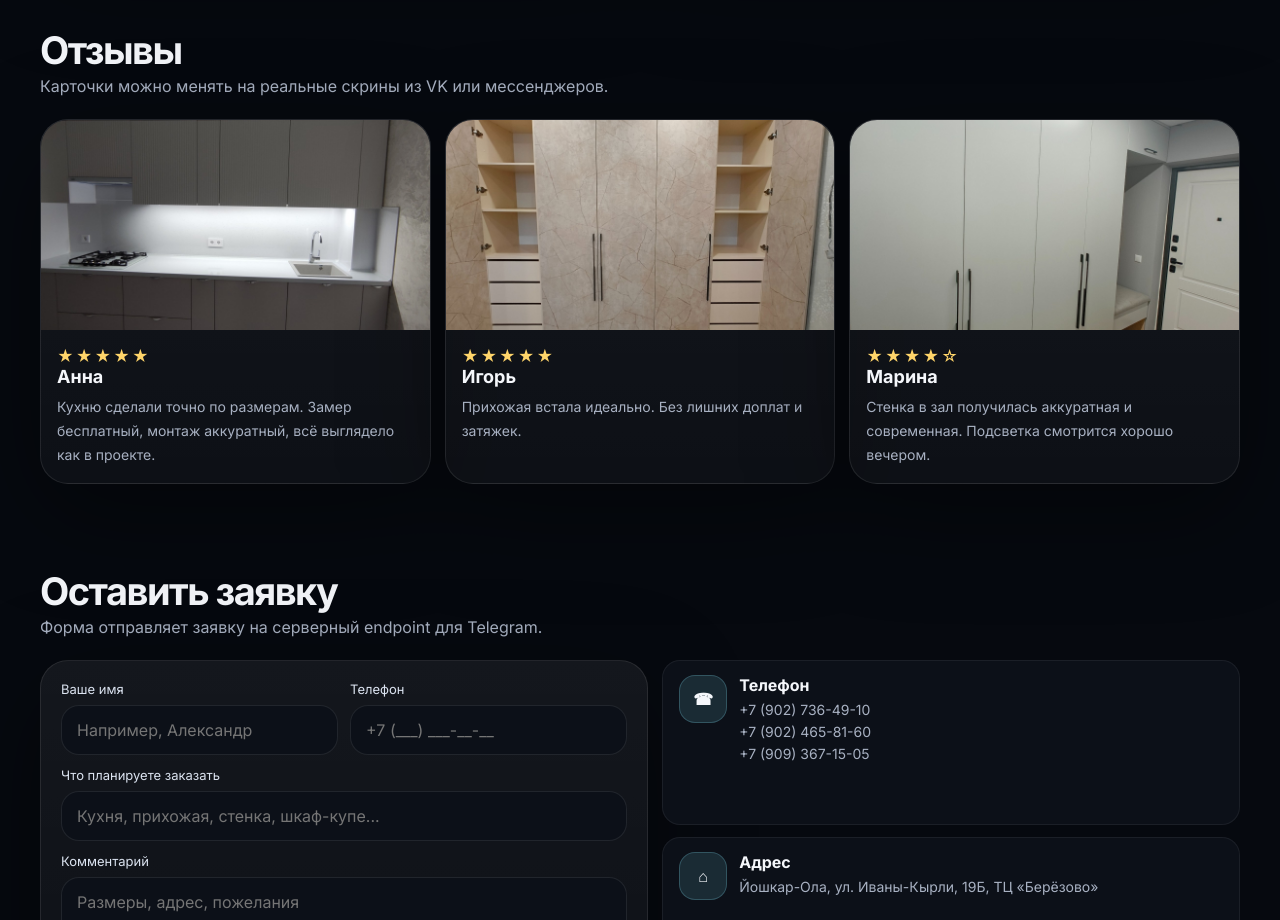
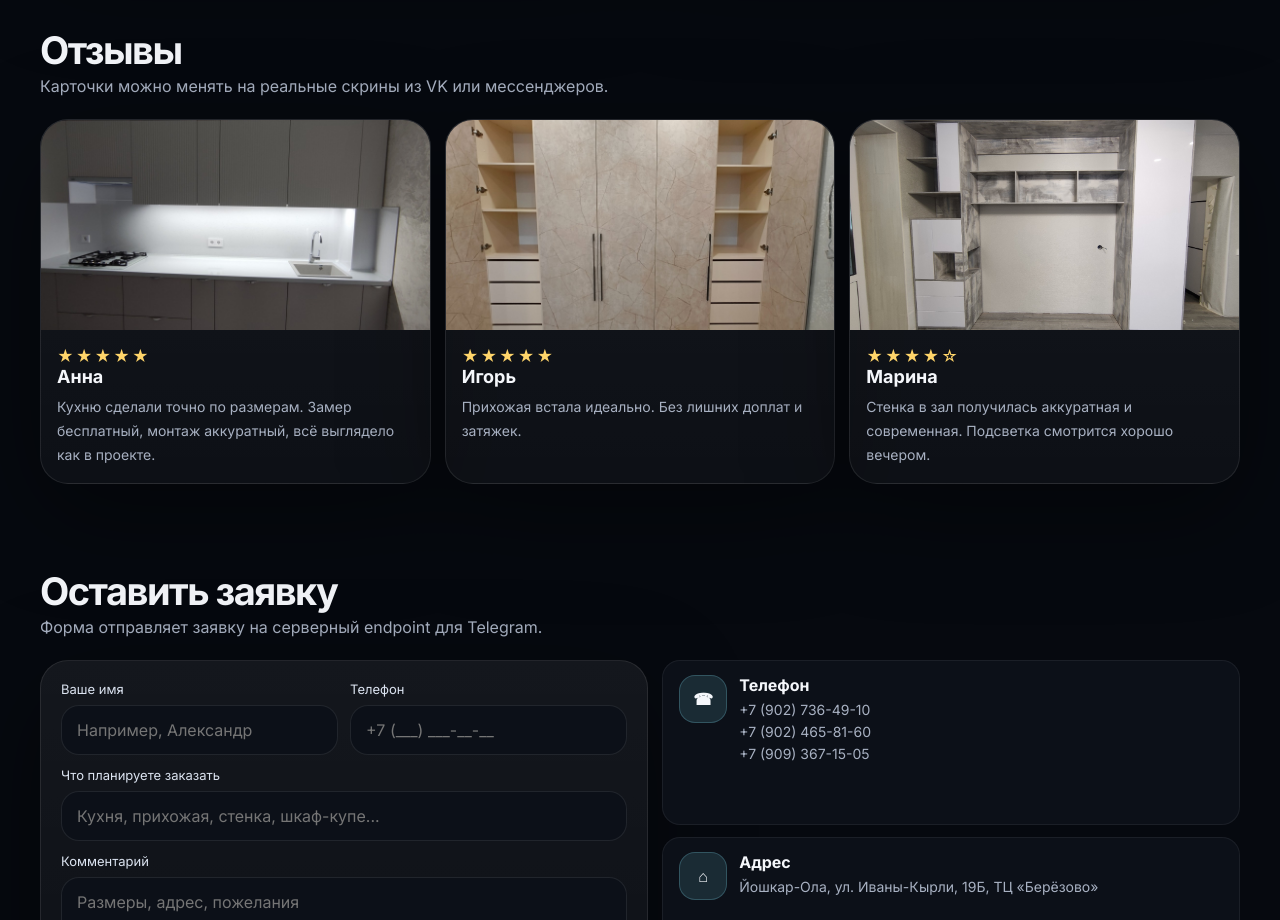
Before and after one commit to kolpholp/saitr, a website: page index.html in a window 1280 px wide. Shown: the part 5280-6200 px from the top of the page. Drawn offline with Linux system fonts and the light colour scheme.

Commit message:
Update index.html

```diff
--- a/index.html
+++ b/index.html
@@ -634,7 +634,7 @@
           </article>
 
           <article class="review fade">
-            <img data-lightbox src="assets/photos/living_05.jpg" alt="Отзыв о стенке">
+            <img data-lightbox src="assets/photos/tv-open.jpg" alt="Отзыв о стенке">
             <div class="body">
               <div class="stars">★★★★☆</div>
               <h3>Марина</h3>
```
